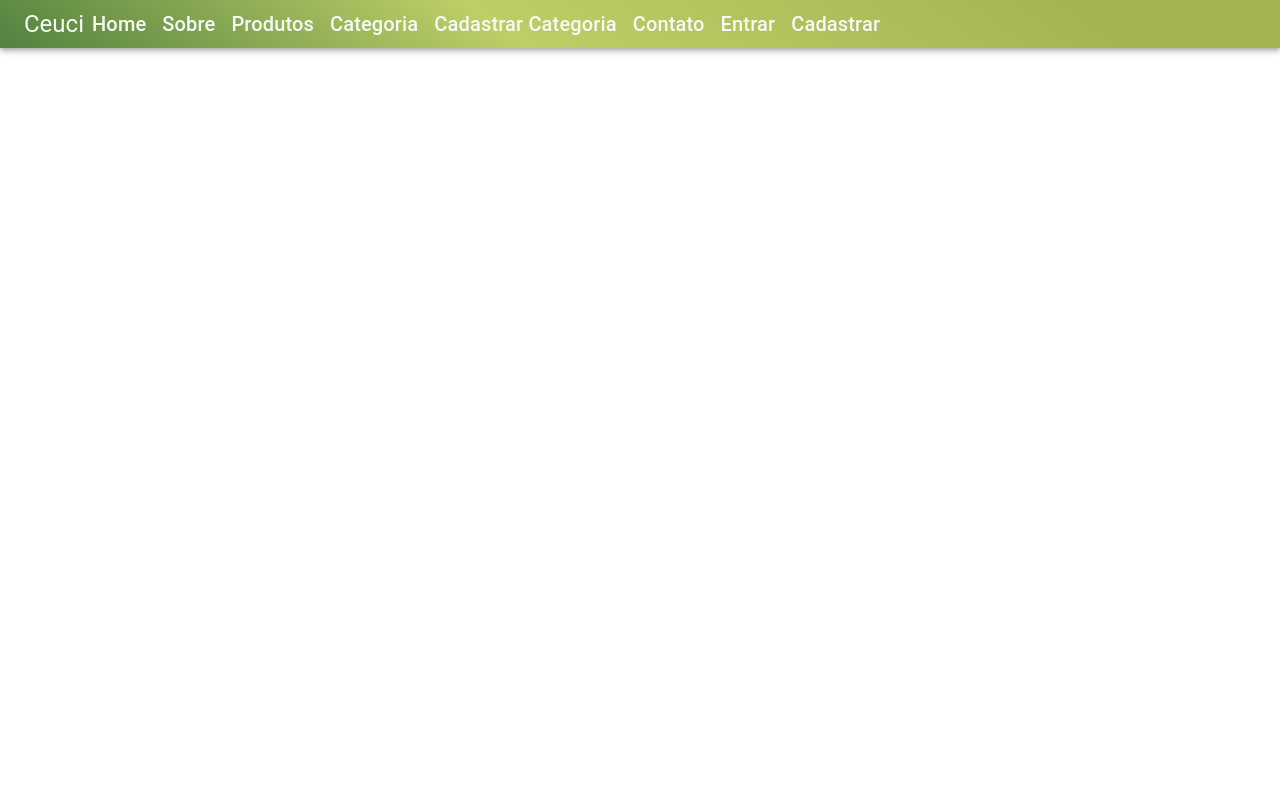
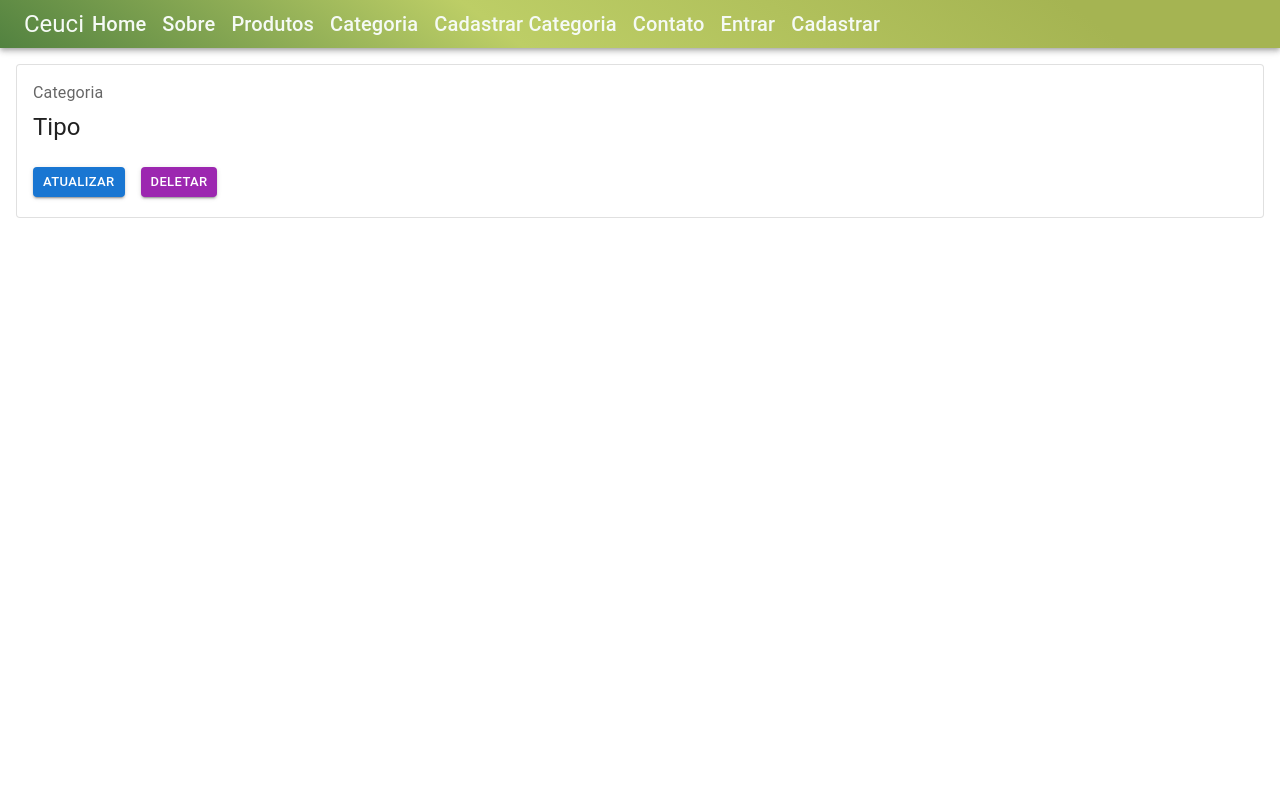
Before and after one commit to felpschneider/Ceuci-front, a React (Create React App) app in the folder ceuci/: page /categorias in a window 1280 px wide. Shown: the top 800 px of the page. Built offline with nearby package versions, Linux system fonts and the light colour scheme.

Commit message:
Feat construindo componentes categorias

```diff
--- a/ceuci/src/App.tsx
+++ b/ceuci/src/App.tsx
@@ -7,6 +7,9 @@ import Sobre from "./pages/sobre/Sobre";
 import Home from "./pages/home/Home";
 import CadastroUsuario from "./pages/cadastroUsuario/CadastroUsuario";
 import Login from "./pages/login/Login";
+import ListaCategoria from "./components/categoria/listacategoria/ListaCategoria";
+import DeletarCategoria from "./components/categoria/deletarCategoria/DeletarCategoria";
+import CadastroCategoria from "./components/categoria/cadastroCategoria/CadastroCategoria";
 
 function App() {
   return (
@@ -21,6 +24,9 @@ function App() {
           <Route path="/cadastrousuario" element={<CadastroUsuario />} />
           <Route path="/sobre" element={<Sobre />} />
           <Route path="/produtos" element={<Home />} />
+          <Route path="/categorias" element={<ListaCategoria />} />
+          <Route path="/deletarCategorias/:id" element={<DeletarCategoria />} />
+          <Route path="/formularioCategorias/:id" element={<CadastroCategoria />} />
         </Routes>
       </div>
       <Footer />
--- a/ceuci/src/components/categoria/listacategoria/ListaCategoria.tsx
+++ b/ceuci/src/components/categoria/listacategoria/ListaCategoria.tsx
@@ -13,7 +13,7 @@ function ListaCategoria() {
                 <Card variant="outlined">
                     <CardContent>
                         <Typography color="textSecondary" gutterBottom>
-                            Categoria
+                           Categoria
                         </Typography>
                         <Typography variant="h5" component="h2">
                             Tipo
```
